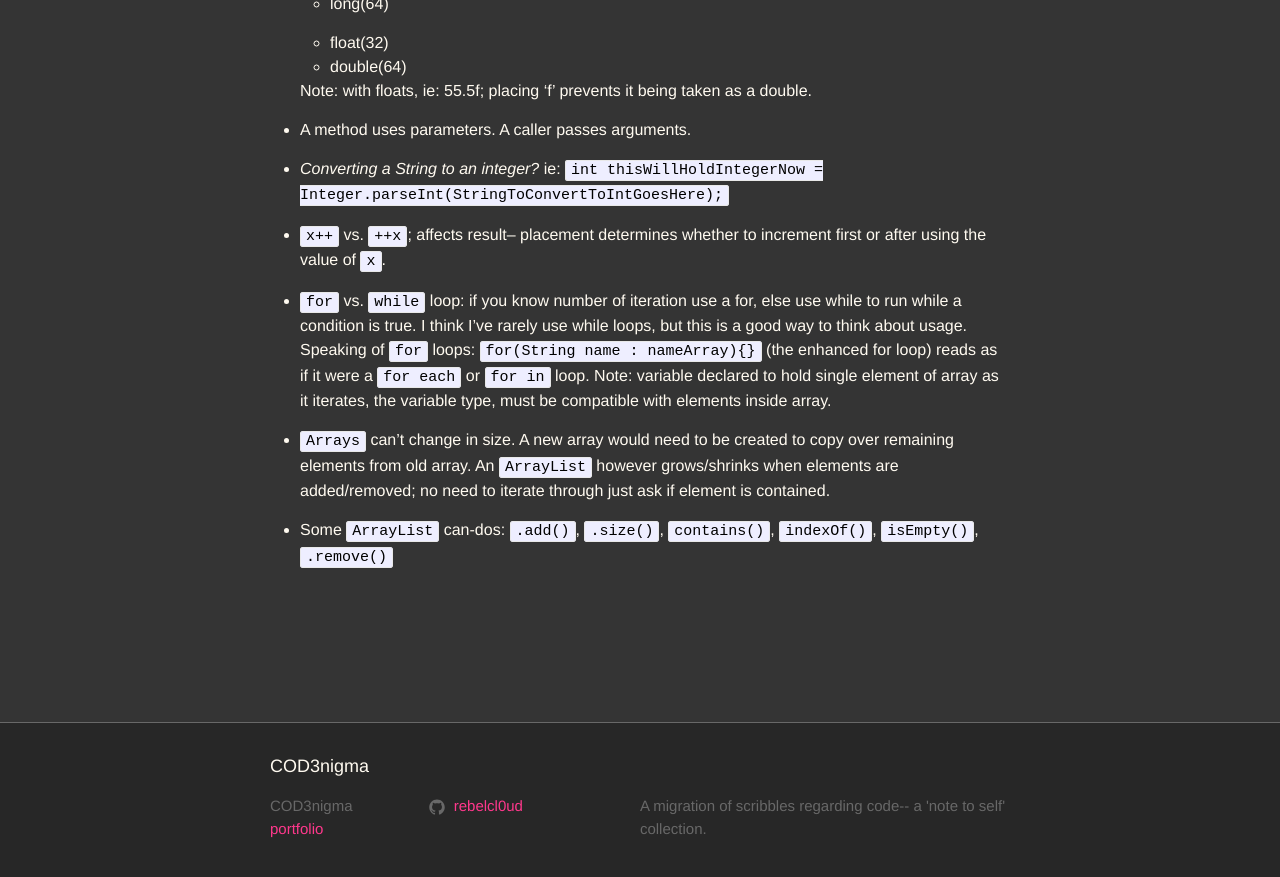
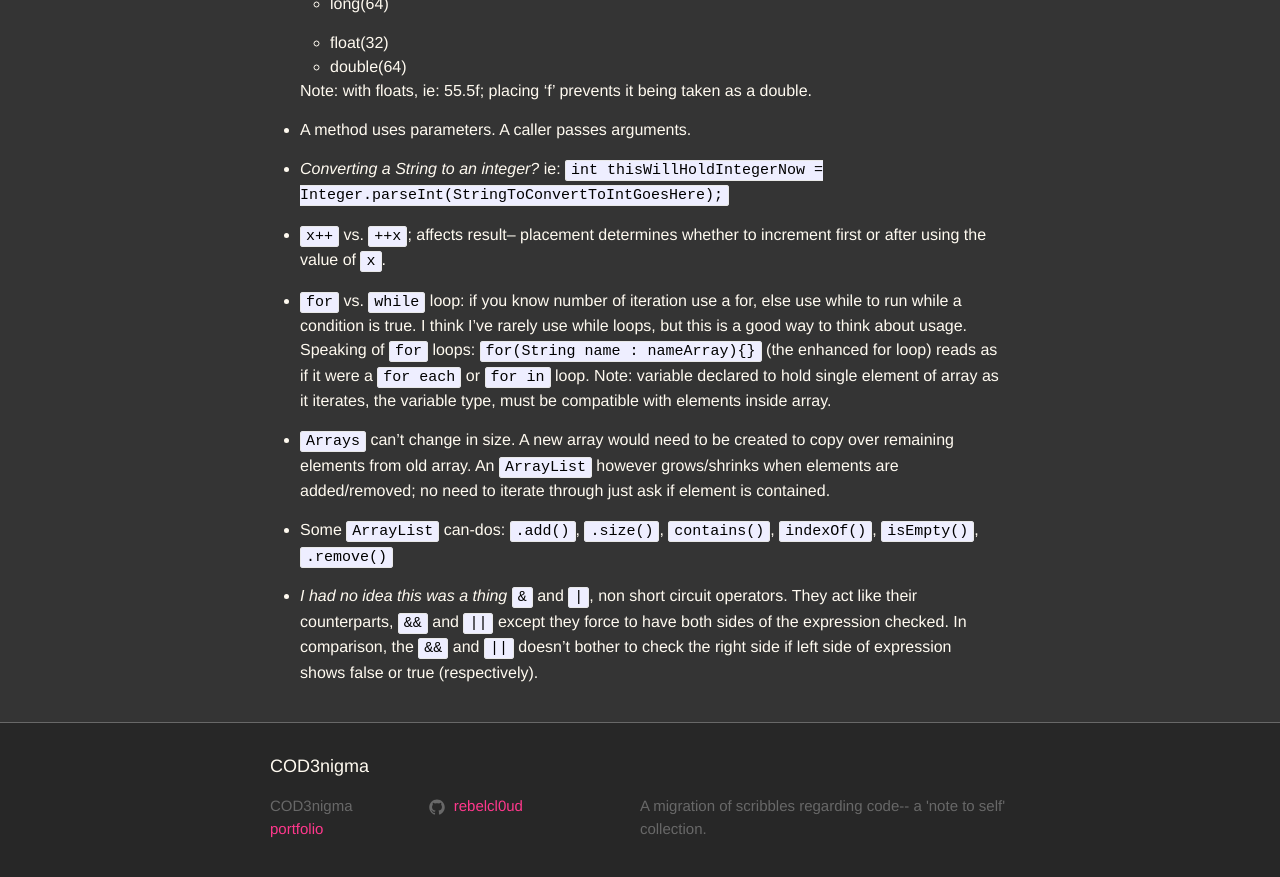
Before and after one commit to rebelcl0ud/blog, a Jekyll site: the page built from _posts/2019-03-30-[65]-post-java-code-test.markdown, in a window 1280 px wide and 900 px high, scrolled down 1208 px. Shown: the top 877 px of the window. Built offline with Jekyll 4.4.1, drawn with Linux system fonts in a browser that asks for light colours.

Commit message:
update: add non short circuit operators

```diff
--- a/_posts/2019-03-30-[65]-post-java-code-test.markdown
+++ b/_posts/2019-03-30-[65]-post-java-code-test.markdown
@@ -59,3 +59,5 @@ That^ outputs `[I@677327b6`. To get `[0, 0, 0, 0, 0, 0, 0]` => `System.out.print
   - `Arrays` can't change in size. A new array would need to be created to copy over remaining elements from old array. An `ArrayList` however grows/shrinks when elements are added/removed; no need to iterate through just ask if element is contained.
 
   - Some `ArrayList` can-dos: `.add()`, `.size()`, `contains()`, `indexOf()`, `isEmpty()`, `.remove()`
+
+  - *I had no idea this was a thing* `&` and `|`, non short circuit operators. They act like their counterparts, `&&` and `||` except they force to have both sides of the expression checked. In comparison, the `&&` and `||` doesn't bother to check the right side if left side of expression shows false or true (respectively).
```
